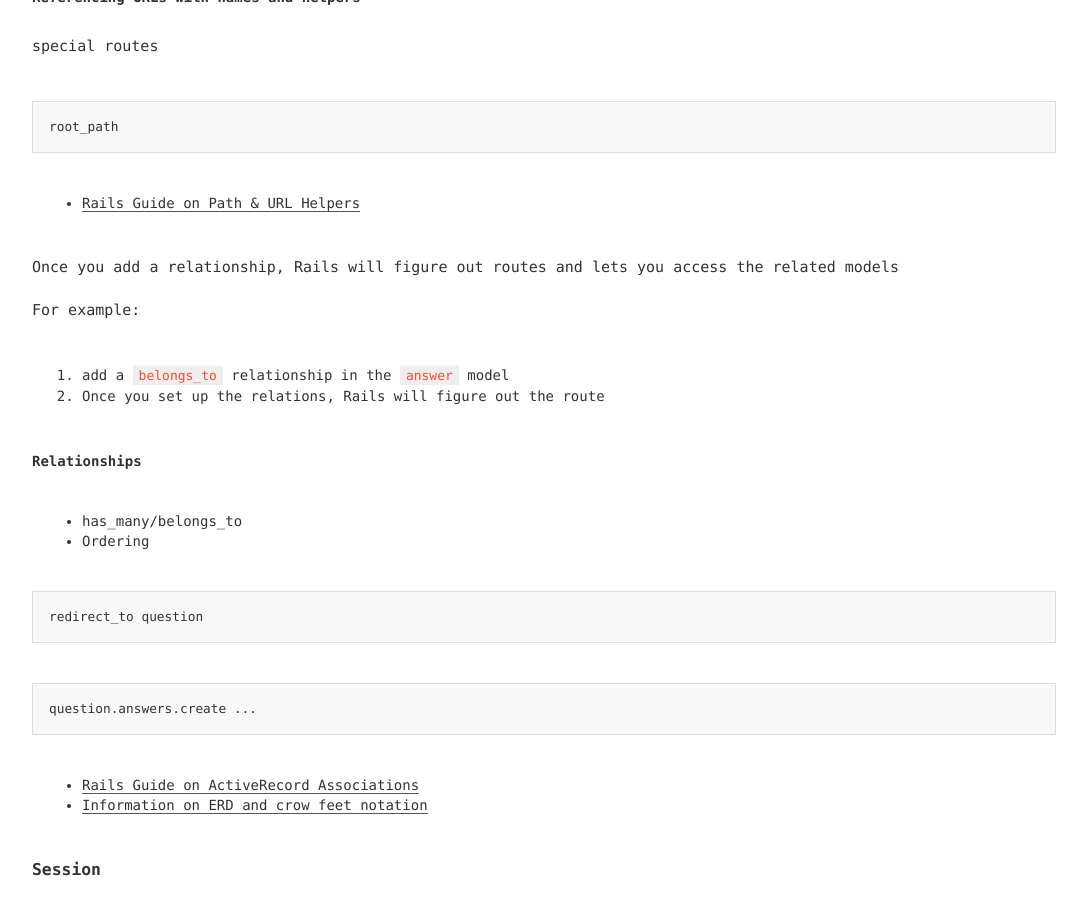
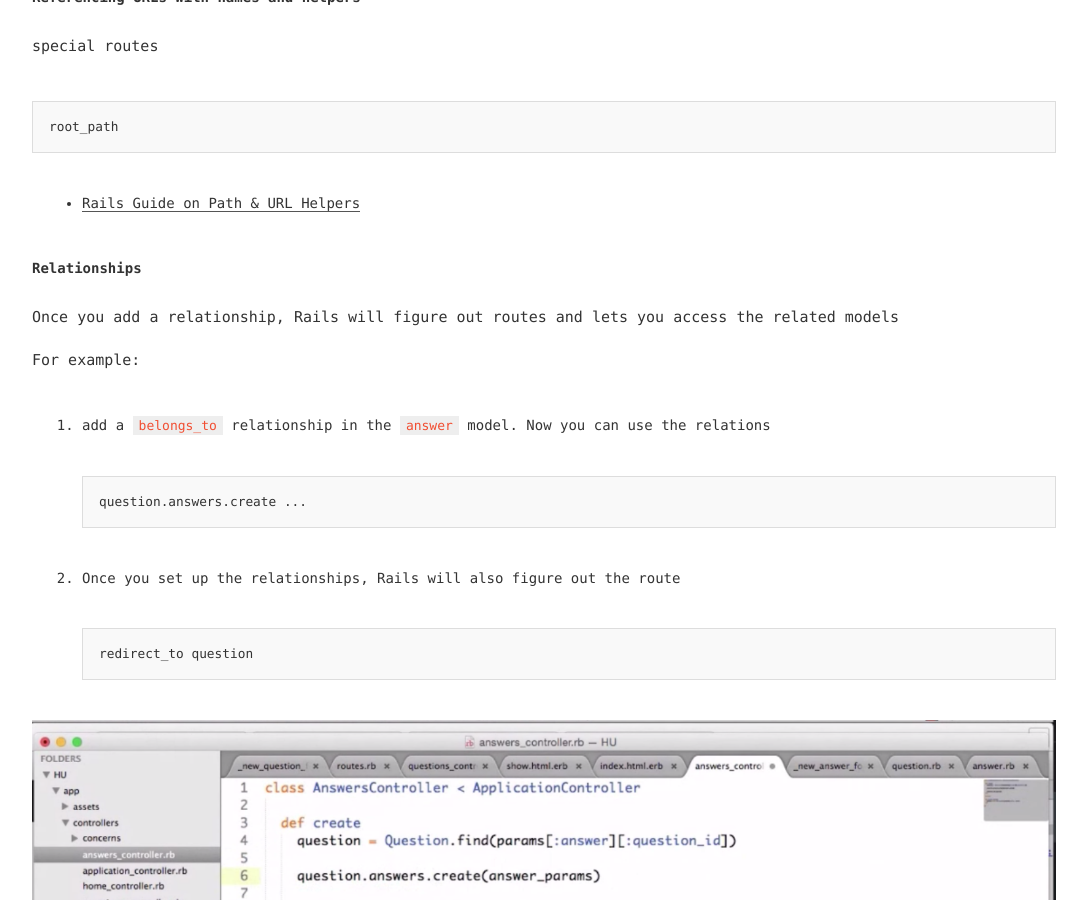
Before and after one commit to fengtingzhang/blog, a Jekyll site: the page built from _posts/2020-04-03-rails-fundamentals-session-two.md, in a window 1280 px wide and 900 px high, scrolled down 467 px. Shown: the whole window, without its empty margins (96-1183 px from the left). Built offline with Jekyll 4.4.1, drawn with Linux system fonts in a browser that asks for light colours.

Commit message:
Update 2020-04-03-rails-fundamentals-session-two.md

````diff
--- a/_posts/2020-04-03-rails-fundamentals-session-two.md
+++ b/_posts/2020-04-03-rails-fundamentals-session-two.md
@@ -24,24 +24,22 @@ root_path
 
 * [Rails Guide on Path & URL Helpers](https://guides.rubyonrails.org/routing.html#path-and-url-helpers)
 
+#### Relationships
 
 Once you add a relationship, Rails will figure out routes and lets you access the related models
 
 For example:
-1. add a `belongs_to` relationship in the `answer` model
-2. Once you set up the relations, Rails will figure out the route
+1. add a `belongs_to` relationship in the `answer` model. Now you can use the relations
+```
+question.answers.create ...
+```
 
-#### Relationships
-* has_many/belongs_to
-* Ordering
-
+2. Once you set up the relationships, Rails will also figure out the route
 ```
 redirect_to question
 ```
 
-```
-question.answers.create ...
-```
+![Routes](/img/rails-fundamentals-2-routes.png "Logs")
 
 * [Rails Guide on ActiveRecord Associations](https://guides.rubyonrails.org/association_basics.html)
 * [Information on ERD and crow feet notation](https://medium.com/@marcifey/using-crows-foot-notation-in-an-erd-2910fff5dd05
````
